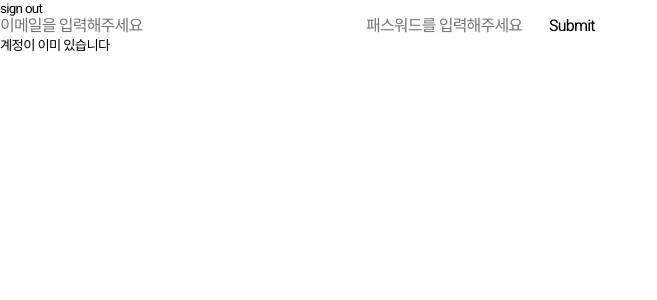
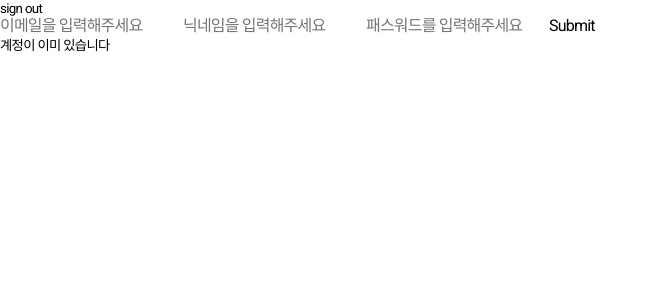
Before and after one commit to han-byul-yang/what_the_song, a React (Create React App) app: page / in a window 1280 px wide. Shown: the top 300 px of the page, without its empty margins (0-657 px from the left). Built offline with nearby package versions, Linux system fonts and the light colour scheme; no server answers.

Commit message:
Fix: collection 이름 userId -> userInfo  수정

```diff
--- a/src/routes/Auth/index.tsx
+++ b/src/routes/Auth/index.tsx
@@ -35,7 +35,8 @@ const Auth = () => {
     try {
       if (newAccount) {
         await createUserWithEmailAndPassword(firebaseAuthService, authData.email, authData.password)
-        addDoc(collection(firebaseStoreService, `${userId}`), {
+        addDoc(collection(firebaseStoreService, 'userInfo'), {
+          userId,
           nickname: authData.nickname,
         })
       } else await signInWithEmailAndPassword(firebaseAuthService, authData.email, authData.password)
@@ -58,7 +59,15 @@ const Auth = () => {
           value={authData.email}
           onChange={handleAuthChange}
         />
-        {newAccount && <input type='text' name='nickname' value={authData.nickname} onChange={handleAuthChange} />}
+        {newAccount && (
+          <input
+            type='text'
+            name='nickname'
+            placeholder='닉네임을 입력해주세요'
+            value={authData.nickname}
+            onChange={handleAuthChange}
+          />
+        )}
         <input
           type='password'
           name='password'
```
